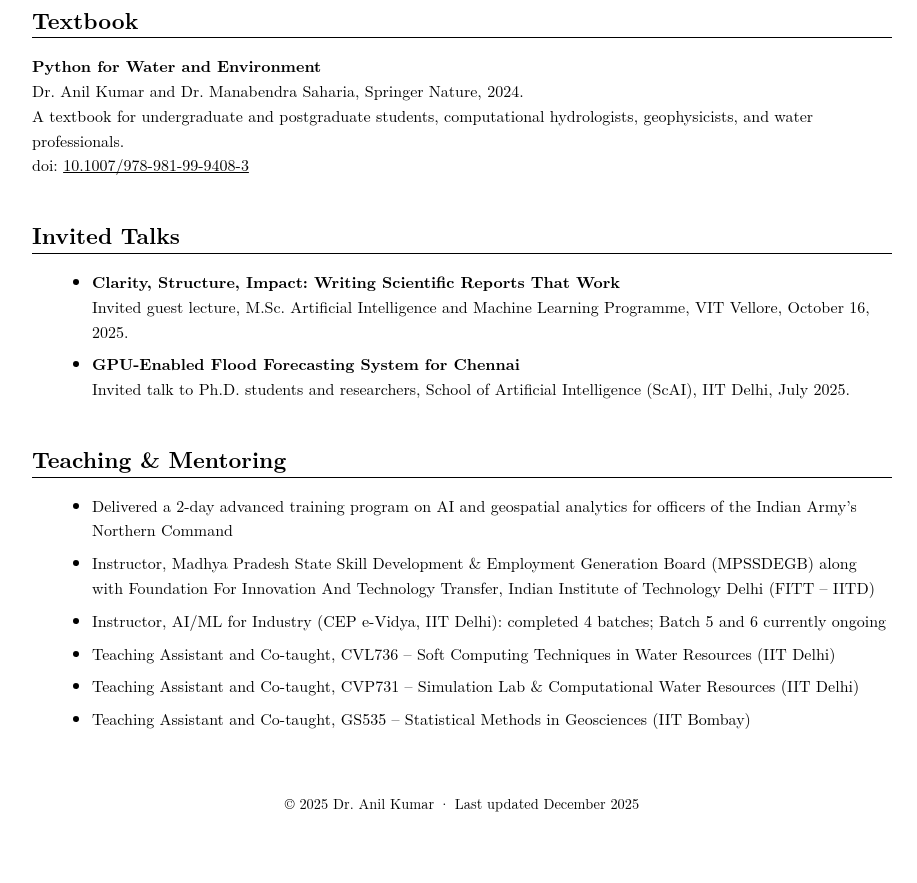
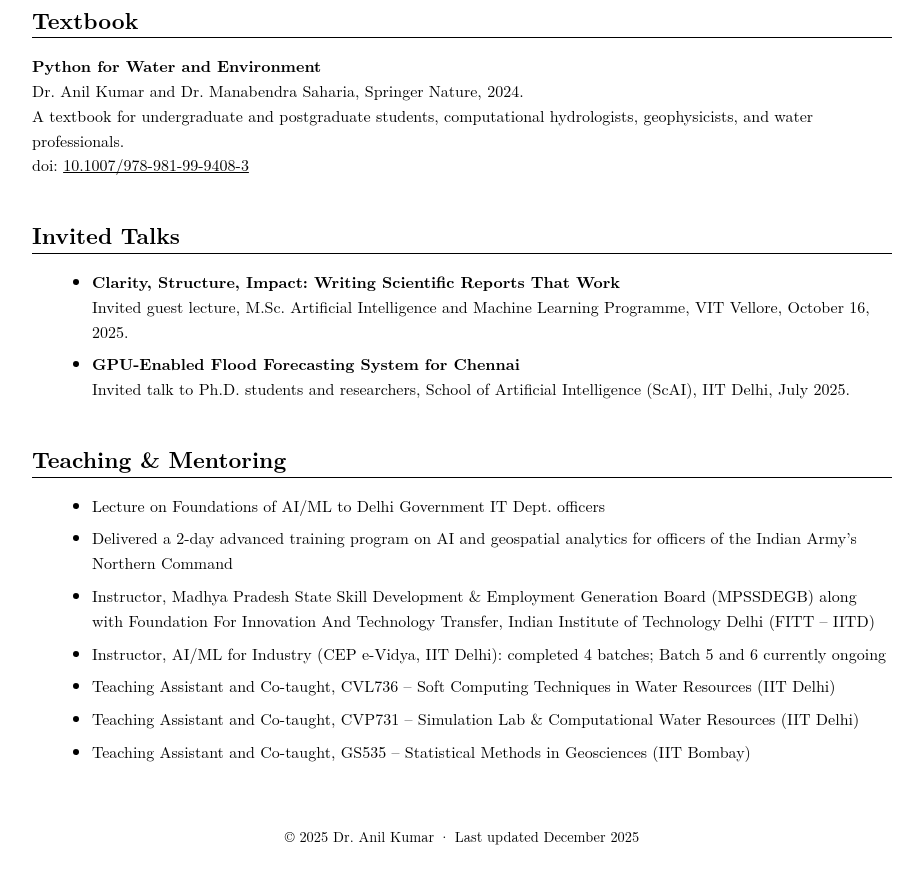
Before and after one commit to akumar2312/akumar2312.github.io, a plain HTML site: page index.html in a window 1280 px wide. Shown: the part 1720-2603 px from the top of the page, without its empty margins (178-1095 px from the left). Drawn offline with nearby package versions, Linux system fonts and the light colour scheme.

Commit message:
Update index.html

```diff
--- a/index.html
+++ b/index.html
@@ -296,6 +296,7 @@
 <section>
     <h2>Teaching & Mentoring</h2>
     <ul>
+        <li>Lecture on Foundations of AI/ML to Delhi Government IT Dept. officers</li>
         <li>Delivered a 2-day advanced training program on AI and geospatial analytics for officers of the Indian Army’s Northern Command</li>
         <li>Instructor, Madhya Pradesh State Skill Development & Employment Generation Board (MPSSDEGB) along with Foundation For Innovation And Technology Transfer, Indian Institute of Technology Delhi (FITT – IITD)</li>
         <li>Instructor, AI/ML for Industry (CEP e-Vidya, IIT Delhi): completed 4 batches; Batch 5 and 6 currently ongoing</li>
```
